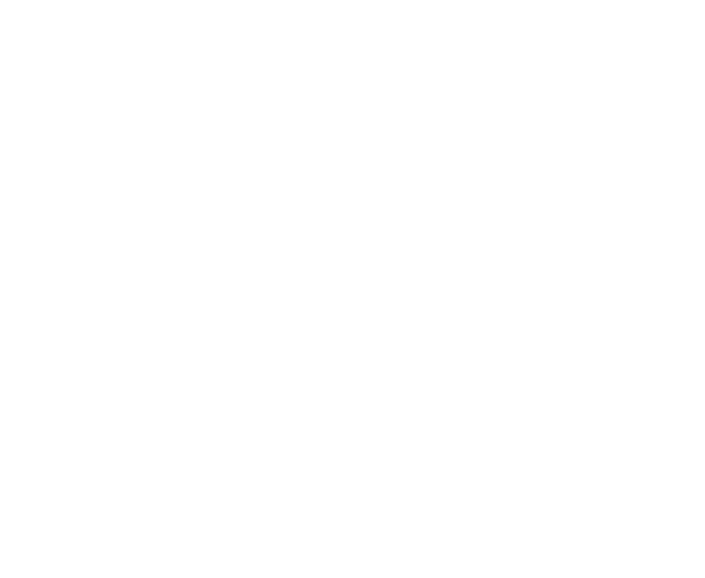
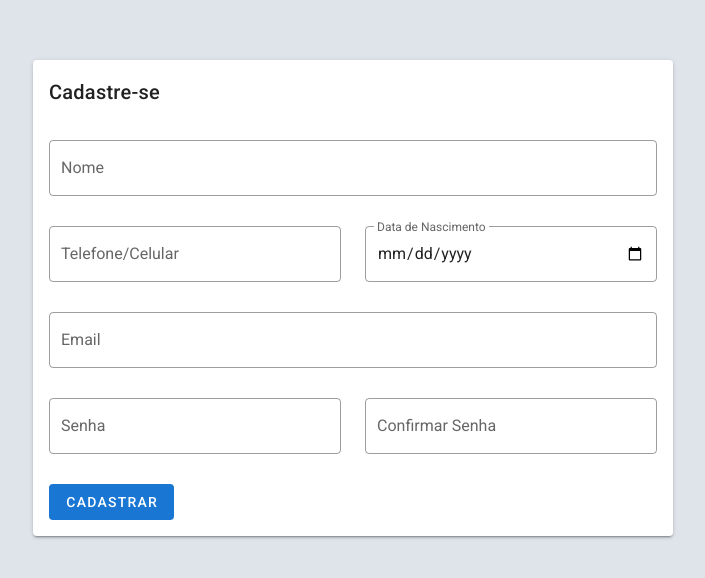
Before and after one commit to JoaoShinkai/DeliveryExpress-frontend-vuejs, a Vue app: page /register in a window 1280 px wide. Shown: the part 102-680 px from the top of the page, without its empty margins (287-992 px from the left). Built offline with nearby package versions, Linux system fonts and the light colour scheme.

Commit message:
Register page

```diff
--- a/package.json
+++ b/package.json
@@ -8,6 +8,7 @@
     "lint": "vue-cli-service lint"
   },
   "dependencies": {
+    "axios": "^0.27.2",
     "core-js": "^3.8.3",
     "vue": "^2.6.14",
     "vue-router": "^3.5.1",
--- a/src/router/index.js
+++ b/src/router/index.js
@@ -2,6 +2,7 @@
 import VueRouter from 'vue-router'
 import HomeView from '../views/HomeView.vue'
 import LoginView from '../views/LoginView.vue'
+import RegisterView from '../views/RegisterView.vue'
 
 Vue.use(VueRouter)
 
@@ -15,6 +16,11 @@
     path: '/login',
     name: 'login',
     component: LoginView
+  },
+  {
+    path: '/register',
+    name: 'register',
+    component: RegisterView
   }
 ]
 
--- a/src/views/LoginView.vue
+++ b/src/views/LoginView.vue
@@ -5,6 +5,8 @@
             <v-card-text>
                 <v-text-field label="Email" outlined></v-text-field>
                 <v-text-field label="Senha" outlined></v-text-field>
+                <div class="login-card-register-msg">Não possui uma conta? <router-link to="/register"> <a href="">Cadastre-se</a></router-link></div>
+                <br>
                 <v-btn depressed color="primary">
                     Entrar
                 </v-btn>
@@ -35,4 +37,12 @@
 .login-card{
     width: clamp(350px, 50%, 700px);
 }
+.login-card-register-msg{
+    padding: 5px 10px;
+    font-size: 16px;
+}
+.login-card-register-msg a{
+    text-decoration: none;
+    font-weight: bold;
+}
 </style>
--- /dev/null
+++ b/src/views/RegisterView.vue
@@ -0,0 +1,128 @@
+<template>
+    <div class="register">
+        <v-card elevation="2" class="register-card">
+            <v-card-title>Cadastre-se</v-card-title>
+            <v-form @submit.prevent="submit()">
+                <v-card-text>
+                    <v-text-field label="Nome" :error-messages="error.name" v-model="form.name" outlined></v-text-field>
+                    <v-row>
+                        <v-col cols="12" sm="6">
+                            <v-text-field label="Telefone/Celular" :error-messages="error.phone" v-model="form.phone" outlined></v-text-field>
+                        </v-col>
+                        <v-col cols="12" sm="6">
+                            <v-text-field type="date" label="Data de Nascimento" :error-messages="error.birthDate" v-model="form.birthDate" outlined></v-text-field>
+                        </v-col>
+                    </v-row>
+                    <v-text-field label="Email" :error-messages="error.email" v-model="form.email" outlined></v-text-field>
+                    <v-row>
+                        <v-col cols="12" sm="6">
+                            <v-text-field label="Senha" :error-messages="error.password" v-model="form.password" outlined></v-text-field>
+                        </v-col>
+                        <v-col cols="12" sm="6">
+                            <v-text-field label="Confirmar Senha" :error-messages="error.confirmPassword" v-model="form.confirmPassword" outlined></v-text-field>
+                        </v-col>
+                    </v-row>
+                    <v-btn type="submit" depressed color="primary">
+                        Cadastrar
+                    </v-btn>
+                </v-card-text>
+            </v-form>
+
+        </v-card>
+    </div>
+</template>
+
+<script>
+
+import axios from 'axios';
+
+export default {
+    data() {
+        return{
+            form: {
+                name: '',
+                email: '',
+                password: '',
+                confirmPassword: '',
+                phone: '',
+                birthDate: ''
+            },
+            error: {
+                name: '',
+                email: '',
+                password: '',
+                confirmPassword: '',
+                phone: '',
+                birthDate: ''
+            },
+            isValidData: false
+        }
+    },
+    methods: {
+        async submit(){
+            this.isValidData = true;
+            this.cleanErrors();
+
+            if(this.form.name.length < 3) {
+                this.error.name = 'Deve conter ao menos 3 caracteres';
+                this.isValidData = false;
+            }
+            if(this.form.phone.length < 13 || this.form.phone.length > 14){
+                this.error.phone = '(00)99999-9999 ou (00)9999-9999';
+                this.isValidData = false;
+            }
+            if(this.form.birthDate == ""){
+                this.error.birthDate = 'Campo obrigatório';
+                this.isValidData = false;
+            }
+            if(!this.validateEmail(this.form.email)){
+                this.error.email = 'Deve ser um email válido';
+                this.isValidData = false;
+            }
+            if(this.form.password.length < 4){
+                this.error.password = 'Mínimo de 4 caracteres';
+                this.isValidData = false;
+            }
+            else if(this.form.password != this.form.confirmPassword){
+                this.error.confirmPassword = 'Senhas devem ser iguais';
+                this.isValidData = false;
+            }
+
+            if(this.isValidData){
+                try{
+                    await axios.post(`http://localhost:3000/users`, this.form);
+                }catch(err){
+                    console.log(err);
+                }
+            }
+
+        },
+        validateEmail(email) {
+            var re = /\S+@\S+\.\S+/;
+            return re.test(email);
+        },
+        cleanErrors(){
+            this.error.name = '',
+            this.error.email = '',
+            this.error.password = '',
+            this.error.confirmPassword = '',
+            this.error.phone = '',
+            this.error.birthDate = ''
+        }
+    }
+}
+</script>
+
+<style scoped>
+.register{
+    background-color: #dfe4ea;
+    min-height: 100vh;
+    display: flex;
+    justify-content: center;
+    align-items: center;
+    padding: 30px 0;
+}
+.register-card{
+    width: clamp(350px, 50%, 700px);
+}
+</style>
```
Also changed, not shown: 1 other file (tests, documents, lock files or other folders).
